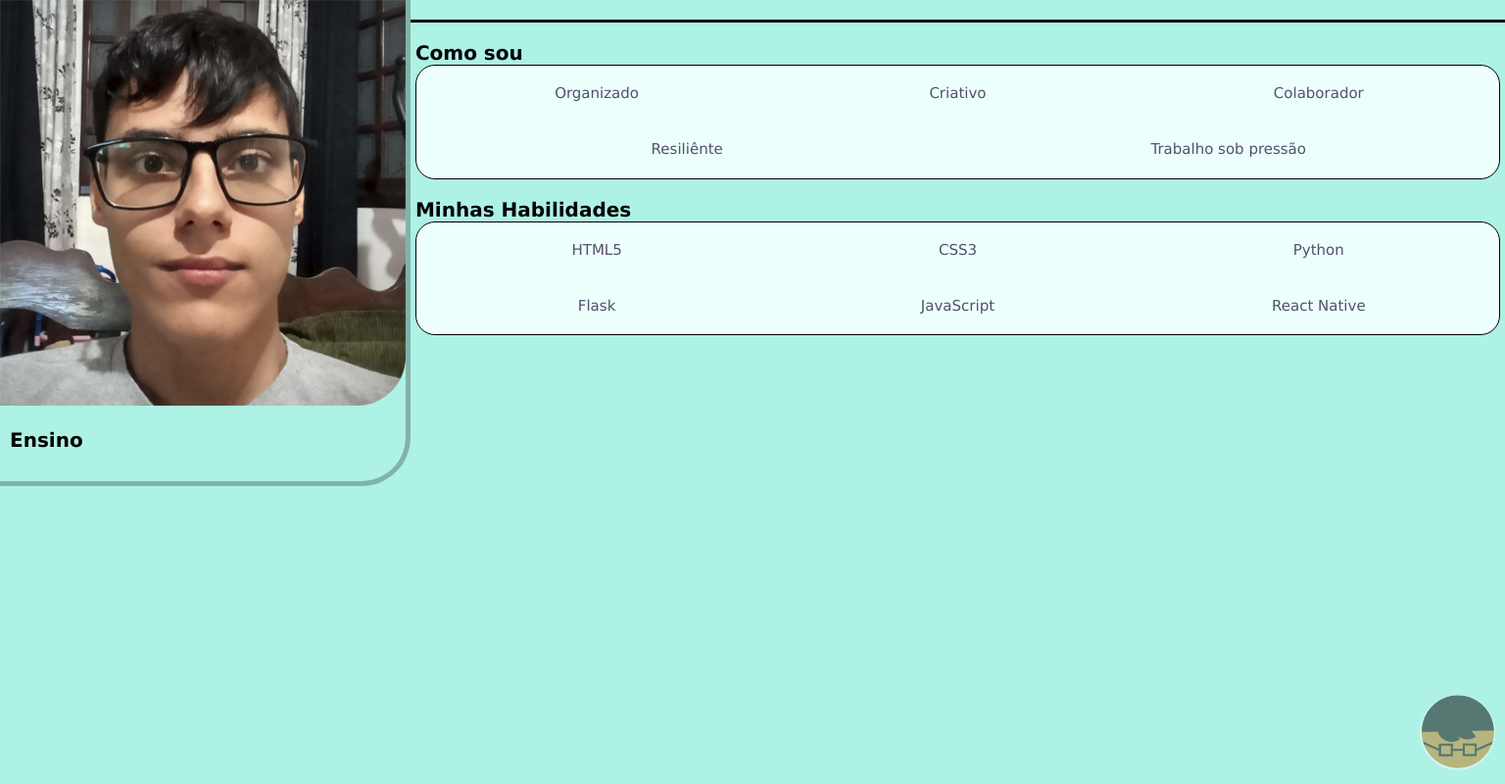
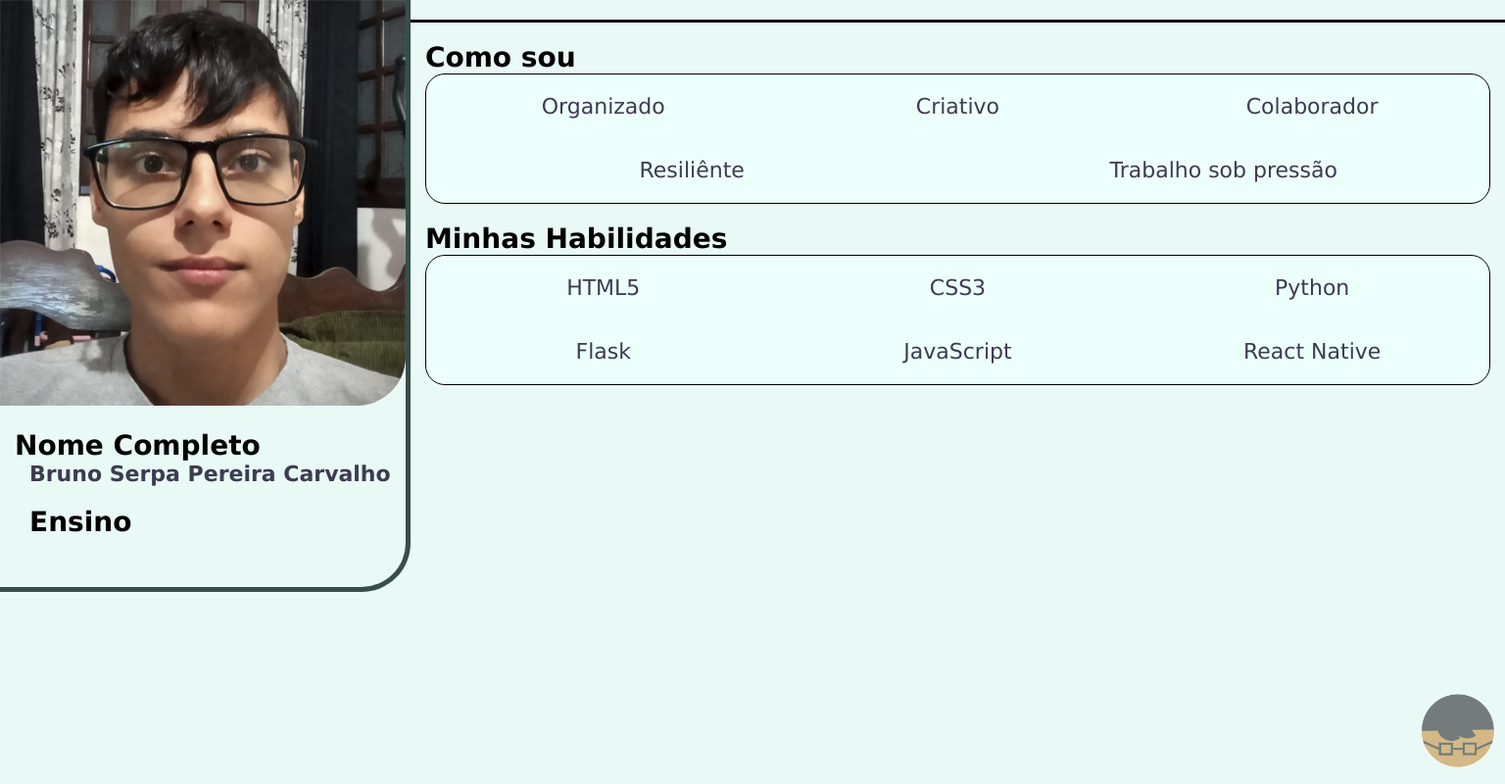
Before and after one commit to BrunoSerpa/Portifolio_DD, a Flask app: template src/templates/index.html in a window 1536 px wide. Shown: the whole page at 98% size. Run offline with Flask 3, Linux system fonts and the light colour scheme; the template is opened without the code that fills it, so the values that code supplies are empty.

Commit message:
Arrumei pontos abordados na apresentação do Portfolio

```diff
--- a/src/app.py
+++ b/src/app.py
@@ -3,25 +3,25 @@ app = Flask(__name__)
 
 @app.route("/")
 def home():
-    nav=['href=/trabalhos','Trabalhos',' ','Sobre mim', 'href=/contatos','Contato']
+    nav=['href=/trabalhos','Trabalhos',' ','Home', 'href=/contatos','Contato']
     title='Bem vindo!!'
     return render_template("index.html", title=title, nav=nav, ensinoJson=fileJson('ensino'))
 
 @app.route("/sobre")
 def sobre():
-    nav=['href=/trabalhos','Trabalhos',' ','Sobre mim', 'href=/contatos','Contato']
+    nav=['href=/trabalhos','Trabalhos',' ','Home', 'href=/contatos','Contato']
     title='Quem Sou'
     return render_template("index.html", title=title, nav=nav, ensinoJson=fileJson('ensino'))
 
 @app.route("/trabalhos")
 def trabalhos():
-    nav=['href=/sobre','Sobre mim', ' ','Trabalhos','href=/contatos','Contato']
+    nav=['href=/sobre','Home', ' ','Trabalhos','href=/contatos','Contato']
     title="Trabalhos"
     return render_template("trabalhos.html", title=title, nav=nav, trabalhoJson=fileJson('trabalhos'), voluntariadoJson=fileJson('voluntariados'), projetoJson=fileJson('projetos'))
 
 @app.route("/contatos")
 def contatos():
-    nav=['href=/trabalhos','Trabalhos', '', 'Contato','href=/sobre','Sobre mim']
+    nav=['href=/trabalhos','Home', '', 'Contato','href=/sobre','Sobre mim']
     title='Contatos'
     return render_template("contatos.html", title=title, nav=nav)
 
--- a/src/static/css/contato.css
+++ b/src/static/css/contato.css
@@ -4,11 +4,11 @@
 }
 
 .linkRedes{
-    padding-right: 50px;
+    margin-right: 50px;
     width: 100%
 }
 
 .logoRedes{
-    padding-right: 50px;
+    margin-right: 50px;
     width: 100%
 }
--- a/src/static/css/responsivo.css
+++ b/src/static/css/responsivo.css
@@ -182,28 +182,24 @@
 
 /* Media Query for Large screens */
 @media (min-width: 1281px) {
+
     /* Font-Size */
     *,
-    .textSkills,
-    .linkNav:any-link{
-        font-size: 15px
+    .textSkills {
+        font-size: 22px
     }
 
     .theme,
     .desc h1,
     .titleProject,
-    .titleProject > a{
-        font-size: 20px
-    }
-
-    .linkNav,
-    .linkNav:any-link:hover{
-        font-size: 18px
+    .titleProject > a,
+    .linkNav{
+        font-size: 28px
     }
 
     /* Padding */
     .contentTitle{
-        padding: 0 5px 5px 5px
+        padding: 0 15px 15px 15px
     }
 
     .theme{
--- a/src/static/css/style.css
+++ b/src/static/css/style.css
@@ -1,11 +1,11 @@
 /* CORES */
 :root{
-    --azul: #00395b;
+    --azul: #00155b;
     --branco:#EDFFFC;
-    --fundo: #AEF1E5;
+    --fundo: #e9f9f6;
     --preto: #000000;
-    --cinza: #51516c;
-    --contorno: #81B3A9;
+    --cinza: #3c3c51;
+    --contorno: #384e49;
 }
 
 /* General Style */
--- a/src/static/css/trabalhos.css
+++ b/src/static/css/trabalhos.css
@@ -21,7 +21,7 @@
 }
 
 .project img{
-    width: 100%;
+    width: 80%;
     border-radius: 2%;
     border: var(--azul) solid 2px
 }
--- a/src/templates/base.html
+++ b/src/templates/base.html
@@ -31,6 +31,11 @@
                     </div>
                     <!-- Temas -->
                     <div class="contentTitle">
+                        <!-- Nome -->
+                        <div>
+                            <h1 class="theme">Nome Completo</h1>
+                            <h2 class="descrition">Bruno Serpa Pereira Carvalho</h2>
+                        </div>
                         {% block contentLeft %}{% endblock %}
                     </div>
                 </div>
--- a/src/templates/contatos.html
+++ b/src/templates/contatos.html
@@ -5,11 +5,6 @@
 {% endblock %}
 
 {% block contentLeft %}
-<!-- Nome -->
-<div>
-    <h1 class="theme">Nome Completo</h1>
-    <h2 class="descrition">Bruno Serpa Pereira Carvalho</h2>
-</div>
 <!-- Endereço -->
 <div>
     <h1 class="theme">Cidade Atual</h1>
--- a/src/templates/trabalhos.html
+++ b/src/templates/trabalhos.html
@@ -17,7 +17,7 @@
 </div>
 
 <!-- Volutario-->
-<h1 class="theme">Voluntáriado</h1>
+<h1 class="theme">Voluntariado</h1>
 <div class="desc">
     {% for atributo in voluntariadoJson %}
     <h1>{{atributo["title"]}}  <br/> ({{atributo["date"]}})</h1>
```
